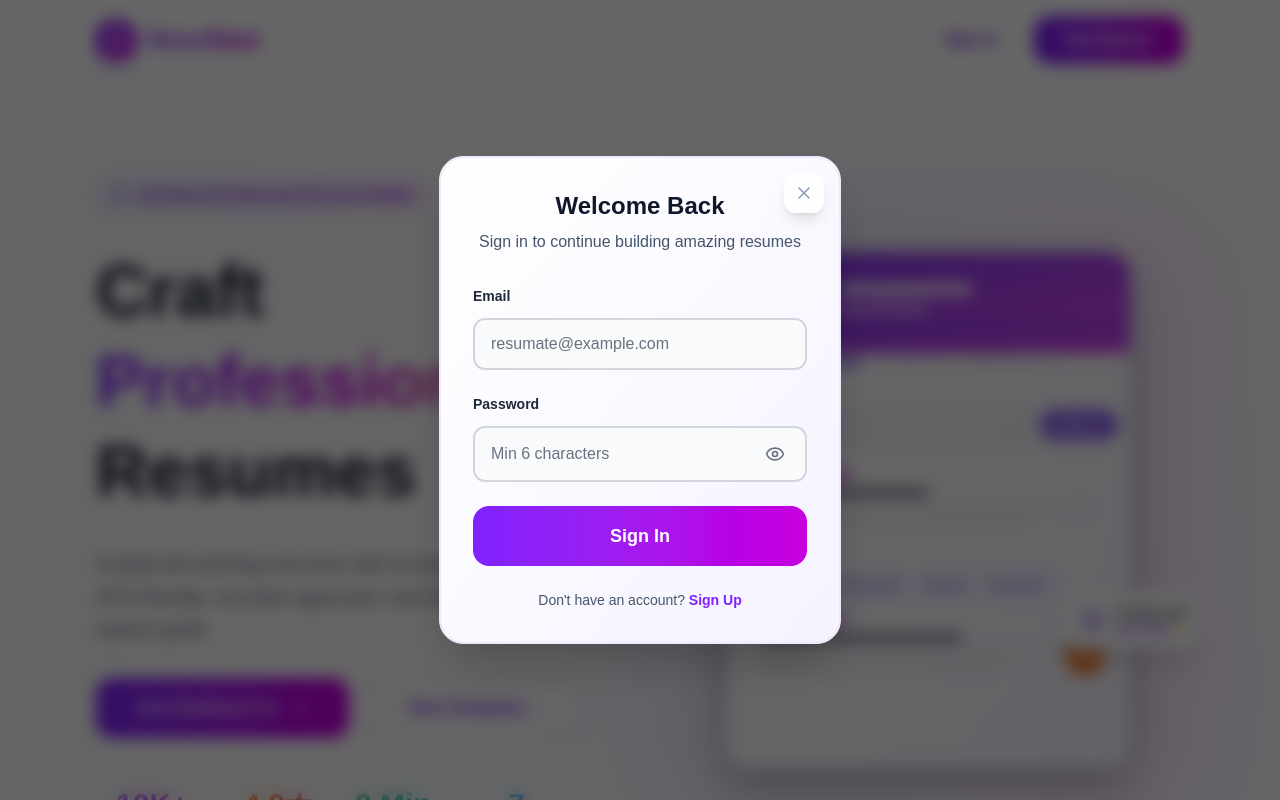
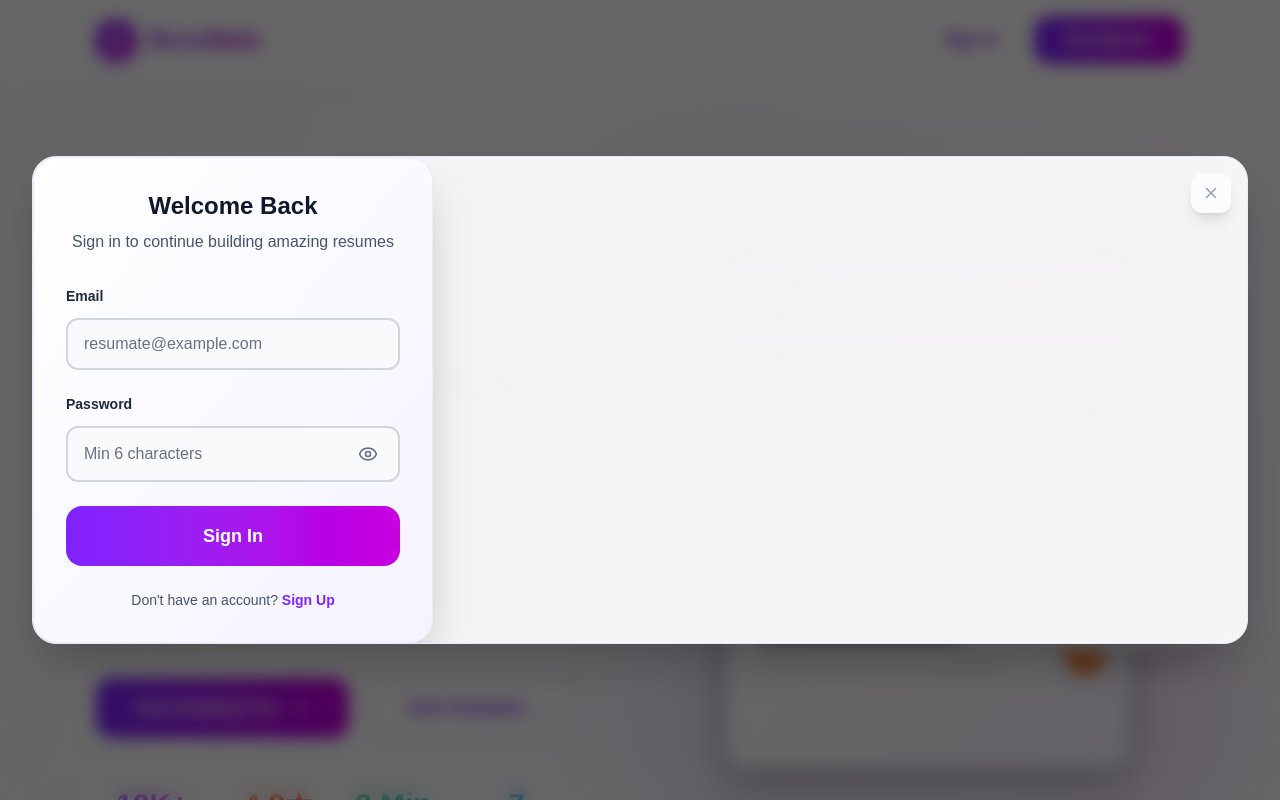
Before and after one commit to Soumitra-Sahoo/ResuMate, a React (Vite) app in the folder frontend/: page / in a window 1280 px wide. Both pictures are taken after a click on the button "Sign In". Shown: the top 800 px of the page. Built offline with nearby package versions, Linux system fonts and the light colour scheme; no server answers; a web font is replaced by a local one.

Commit message:
Readme update with some small issue fix

```diff
--- a/frontend/src/components/Modal.jsx
+++ b/frontend/src/components/Modal.jsx
@@ -8,14 +8,16 @@ const Modal = ({
     if (!isOpen) return null
 
     return (
-        <div className="fixed inset-0 flex items-center justify-center w-full h-full bg-black/60 backdrop-blur-sm z-50">
-            <div className="relative flex flex-col bg-white/95 dark:bg-gray-900/95 backdrop-blur-xl shadow-2xl rounded-3xl overflow-hidden border border-violet-100 dark:border-violet-500/20 max-w-[95vw] max-h-[95vh]">
+        <div className="fixed inset-0 flex items-center justify-center w-full h-full bg-black/60 backdrop-blur-sm z-50 p-4">
+            <div className="relative flex flex-col bg-white/95 dark:bg-gray-900/95 backdrop-blur-xl shadow-2xl rounded-3xl overflow-hidden border border-violet-100 dark:border-violet-500/20 w-full min-w-[320px] sm:min-w-[420px] max-w-[95vw] max-h-[95vh]">
                 {!hideHeader && (
-                    <div className="flex items-center justify-between p-6 border-b border-violet-100 dark:border-gray-800 bg-gradient-to-r from-white to-violet-50 dark:from-gray-900 dark:to-violet-950/30">
-                        <h3 className="text-xl font-black text-slate-900 dark:text-white">{title}</h3>
+                    <div className="flex items-center justify-between gap-3 p-5 sm:p-6 pr-16 border-b border-violet-100 dark:border-gray-800 bg-gradient-to-r from-white to-violet-50 dark:from-gray-900 dark:to-violet-950/30">
+                        <h3 className="text-lg sm:text-xl font-black text-slate-900 dark:text-white truncate min-w-0">
+                            {title}
+                        </h3>
                         {showActionBtn && (
                             <button
-                                className="flex items-center gap-2 px-6 py-3 bg-gradient-to-r from-violet-500 to-fuchsia-500 text-white font-bold rounded-xl hover:scale-105 transition-all shadow-lg mr-12"
+                                className="flex items-center gap-2 px-4 py-2 sm:px-5 sm:py-2.5 bg-gradient-to-r from-violet-500 to-fuchsia-500 text-white text-sm font-bold rounded-xl hover:scale-105 transition-all shadow-lg shrink-0"
                                 onClick={onActionClick}
                             >
                                 {actionBtnIcon} {actionBtnText}
@@ -25,10 +27,10 @@ const Modal = ({
                 )}
                 <button
                     type="button"
-                    className="absolute top-4 right-4 w-10 h-10 flex items-center justify-center bg-white/80 dark:bg-gray-800/80 hover:bg-red-50 dark:hover:bg-red-500/10 text-slate-400 dark:text-gray-400 hover:text-red-500 rounded-xl transition-all shadow-lg hover:scale-110 z-10"
+                    className="absolute top-3 right-3 sm:top-4 sm:right-4 w-9 h-9 sm:w-10 sm:h-10 flex items-center justify-center bg-white/80 dark:bg-gray-800/80 hover:bg-red-50 dark:hover:bg-red-500/10 text-slate-400 dark:text-gray-400 hover:text-red-500 rounded-xl transition-all shadow-lg hover:scale-110 z-20"
                     onClick={onClose}
                 >
-                    <X size={20} />
+                    <X size={18} />
                 </button>
                 <div className="flex-1 overflow-y-auto">{children}</div>
             </div>
```
Also changed, not shown: 2 other files (tests, documents, lock files or other folders).
